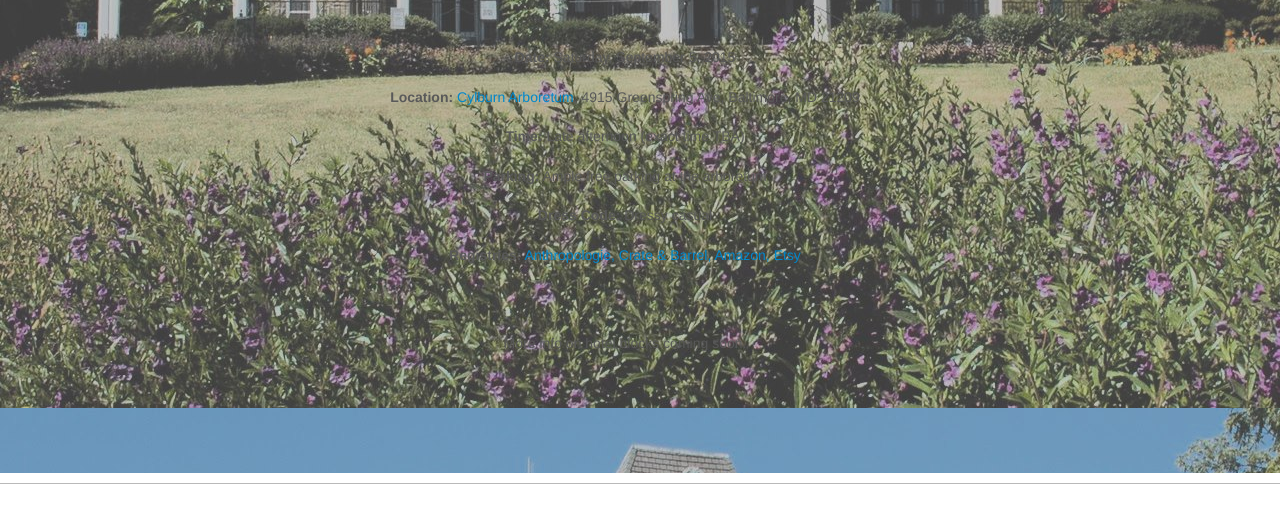
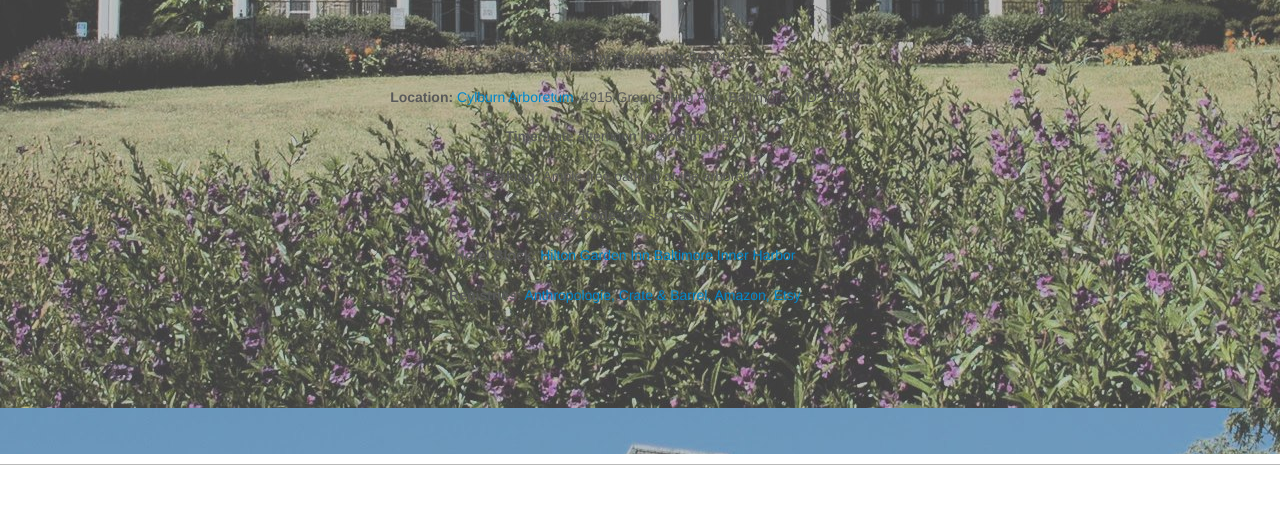
Before and after one commit to brookeplusmatt/brookeplusmatt.github.io, a plain HTML site: page index.html in a window 1280 px wide. Shown: the part 659-1182 px from the top of the page. Drawn offline with nearby package versions, Linux system fonts and the light colour scheme; files that its build step writes are made by us from their sources; a script that the page names is missing; files whose address does not match are found by name.

Commit message:
added hotel information to basic

```diff
--- a/index.html
+++ b/index.html
@@ -121,10 +121,9 @@ background-repeat: no-repeat;">
     <li><strong>Time:</strong> Late afternoon (exact time TBA)</li><br>
     <li><strong>Parking:</strong> Ample free parking at the arboretum</li><br>
     <li><strong>Dress Code:</strong> Dressy casual</li><br>
+    <li><strong>Hotel Block:</strong> <a href="http://hiltongardeninn.hilton.com/en/gi/groups/personalized/B/BWIIHGI-APW-20150903/index.jhtml">Hilton Garden Inn Baltimore Inner Harbor</a></li><br>
     <li><strong>Registries:</strong> <a href="https://www.anthropologie.com/anthro/registry/index.jsp#/listing?registryId=NWM5NGM5Y2IW" target="_blank">Anthropologie,</a> <a href="http://www.crateandbarrel.com/Gift-Registry/brooke-armstrong-and-matt-pazoles/r5265673" target="_blank">Crate & Barrel,</a> <a href="http://www.amazon.com/gp/registry/wedding/2CJH26SZKKKOU" target="_blank">Amazon,</a> <a href="https://www.etsy.com/registry/MzkyOTQxN3w1MzExNDYyNQ" target="_blank">Etsy</a></li><br>
     </ul>
-    <br><br>
-    More info on hotel blocks coming soon.
       </div>
   </div>
 </div>
```
